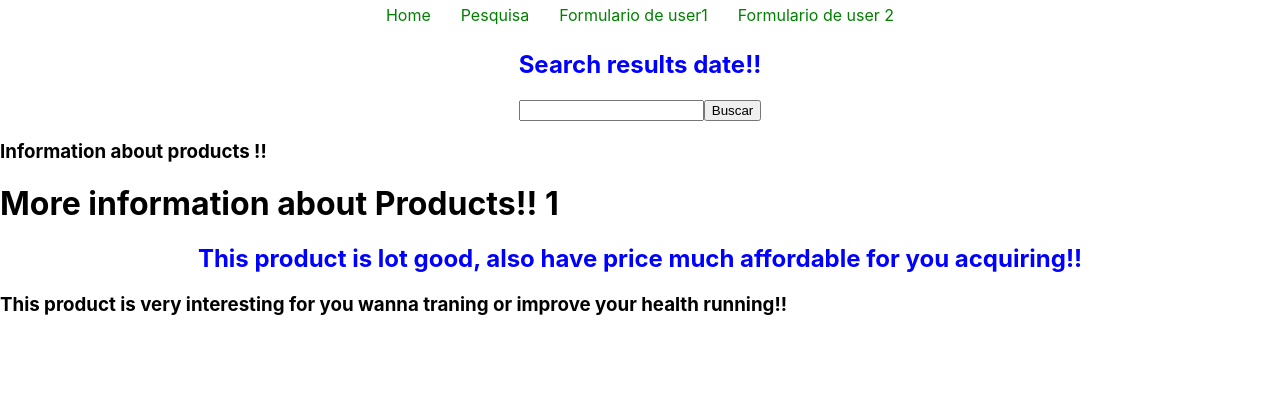
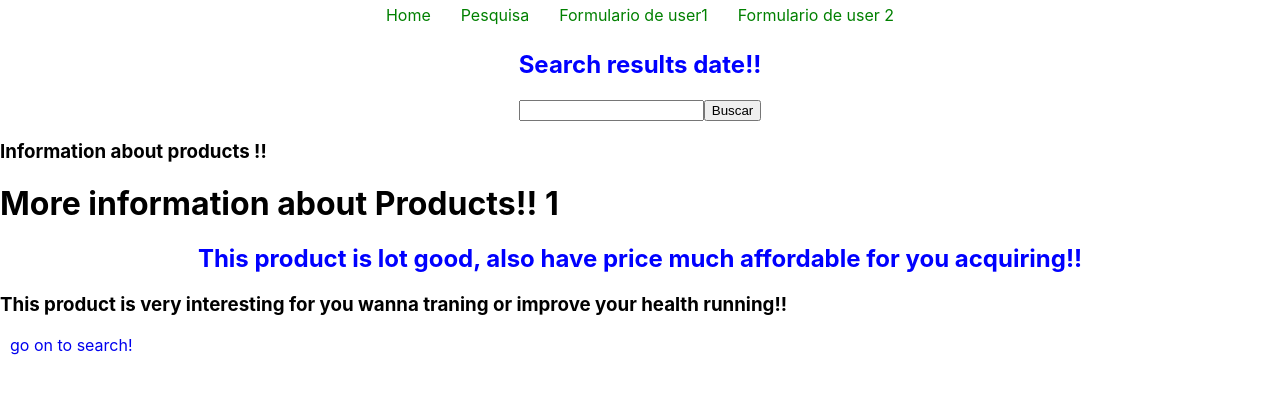
Before and after one commit to felipe-programador-18/router-formik, a React (Create React App) app in the folder testing/: page /products/1/info in a window 1280 px wide. Shown: the top 394 px of the page. Built offline with nearby package versions, Linux system fonts and the light colour scheme.

Commit message:
c57-adding another link to move on another file

```diff
--- a/testing/src/pages/Infoproducts.js
+++ b/testing/src/pages/Infoproducts.js
@@ -1,5 +1,6 @@
 import React from 'react'
-import { useParams } from 'react-router'
+import { useParams } from 'react-router-dom'
+import { Link } from 'react-router-dom'
 
 const InfoProducts = () => {
 
@@ -13,6 +14,7 @@ const InfoProducts = () => {
          <h2>This product is lot good, also have price much affordable for you acquiring!!</h2>
          <h3>This product is very interesting for you wanna traning or improve your health running!!</h3>
 
+       <Link to={"/newsearch"} > go on to search! </Link>
 
   </>)
 }
```
